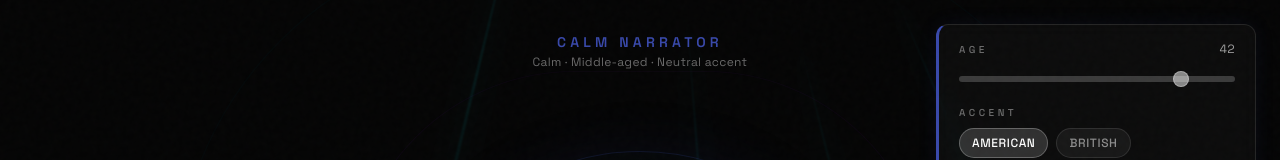
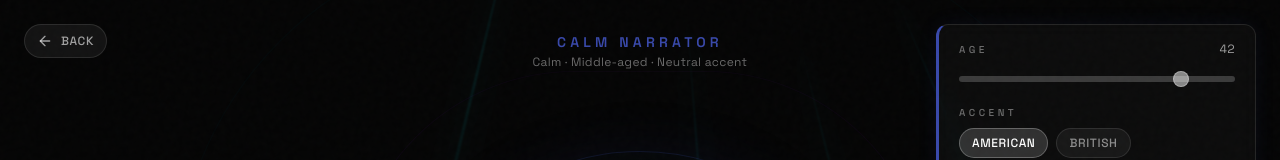
Before and after one commit to rohansaha27/aria, a React (Vite) app in the folder frontend/: page /match in a window 1280 px wide. Shown: the top 160 px of the page. Built offline with nearby package versions, Linux system fonts and the light colour scheme.

Commit message:
feat: back button

```diff
--- a/frontend/src/pages/MatchPage.tsx
+++ b/frontend/src/pages/MatchPage.tsx
@@ -1,5 +1,6 @@
 import { useRef, useEffect, useMemo, useState, useCallback } from 'react';
-import { Upload, Mic, ChevronLeft, ChevronRight, Play, Pause } from 'lucide-react';
+import { Link } from 'react-router-dom';
+import { Upload, Mic, ChevronLeft, ChevronRight, Play, Pause, ArrowLeft } from 'lucide-react';
 
 // ─── Constants ────────────────────────────────────────────────────────────────
 const TUBE_COUNT = 15;
@@ -494,6 +495,16 @@ export default function MatchPage() {
     >
       <audio ref={audioRef} className="hidden" />
 
+      {/* Back to landing */}
+      <Link
+        to="/"
+        className="absolute top-4 left-4 sm:top-6 sm:left-6 z-20 flex items-center gap-2 px-3 py-2 rounded-full bg-white/[0.06] border border-white/10 hover:bg-white/10 hover:border-white/20 text-white/60 hover:text-white transition-all duration-200 pointer-events-auto no-underline text-xs font-medium tracking-wider uppercase"
+        aria-label="Back to home"
+      >
+        <ArrowLeft className="w-4 h-4" />
+        Back
+      </Link>
+
       {/* Ambient tubes */}
       <div
         ref={tubeContainerRef}
```
